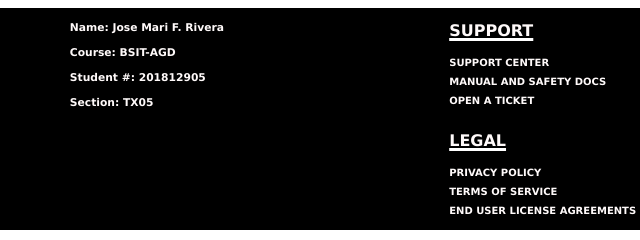
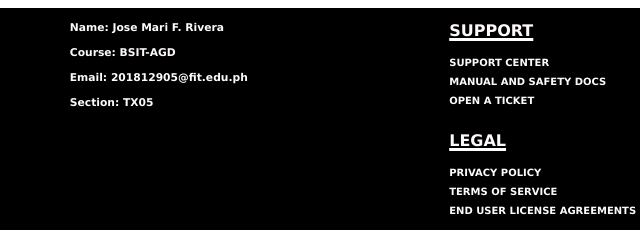
Before and after one commit to 201812905/Layout-with-Logo, a plain HTML site: page index.html in a window 1280 px wide. Shown: the part 3234-3474 px from the top of the page, 127-767 px from the left. Drawn offline with Linux system fonts and the light colour scheme.

Commit message:
index.html

```diff
--- a/index.html
+++ b/index.html
@@ -118,7 +118,7 @@
         <div id="footer-div" class="foot-id">
             <h6>Name: Jose Mari F. Rivera</h6>
             <h6>Course: BSIT-AGD</h6>
-            <h6>Student #: 201812905</h6>
+            <h6>Email: 201812905@fit.edu.ph</h6>
             <h6>Section: TX05</h6>
         </div>
 
```
